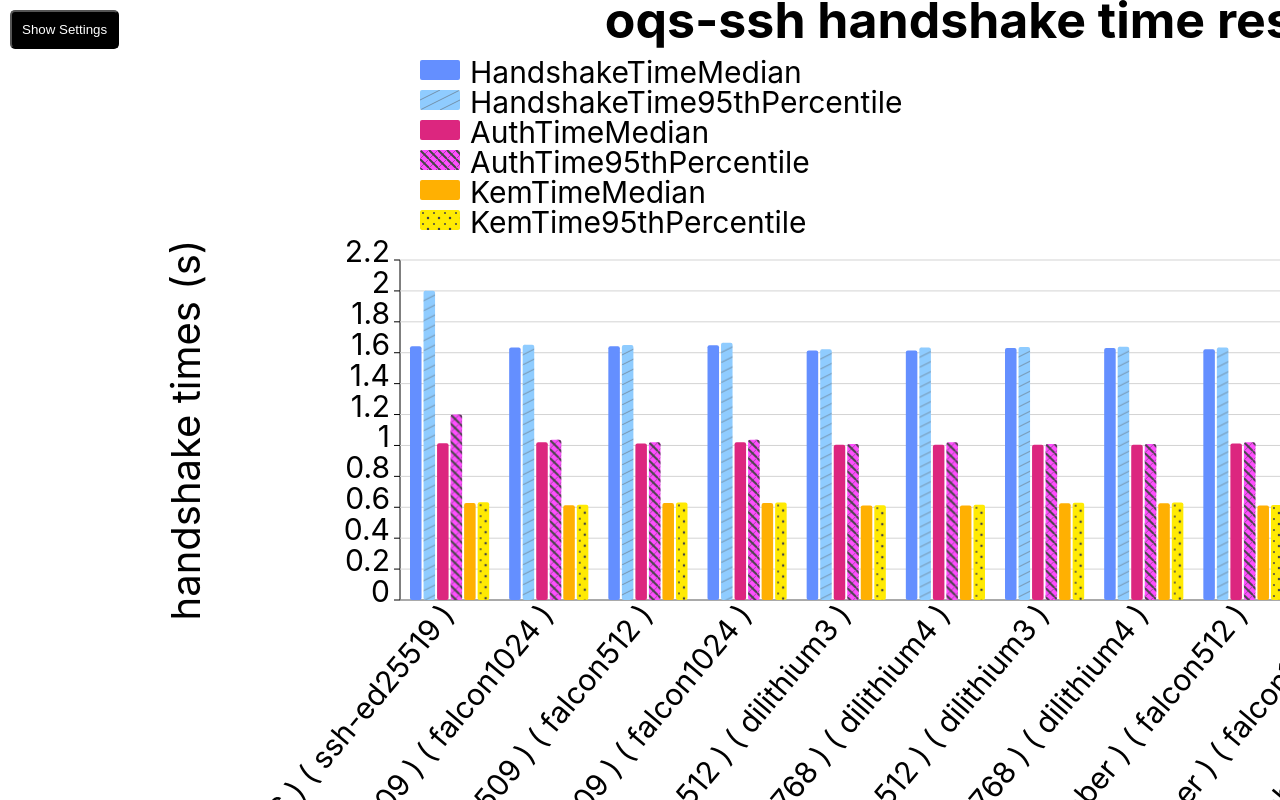
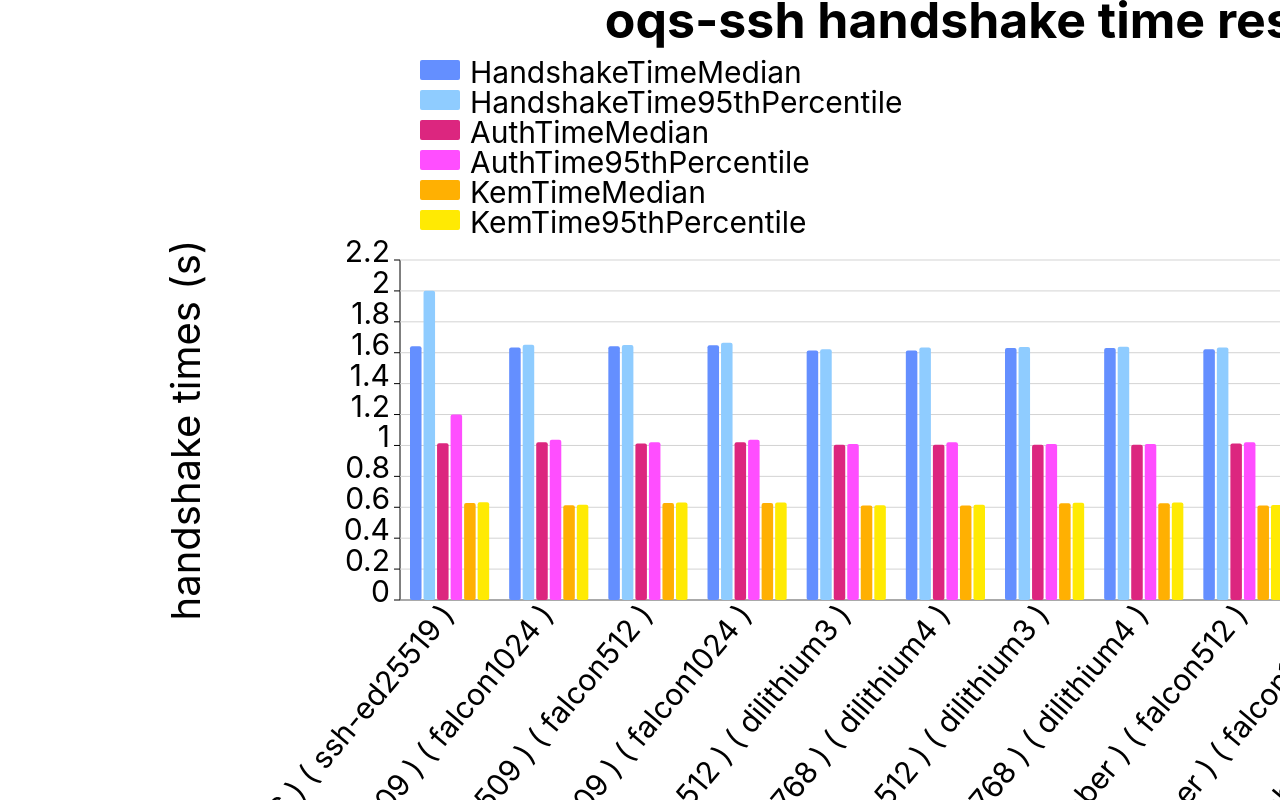
Before and after one commit to frankimhof/oqs-ssh-viz, a React (Create React App) app: page / in a window 1280 px wide. Shown: the top 800 px of the page. Built offline with nearby package versions, Linux system fonts and the light colour scheme.

Commit message:
open settings by double clicking on plot

```diff
--- a/src/App.tsx
+++ b/src/App.tsx
@@ -25,8 +25,9 @@ function App() {
     {
       label:"HandshakeTime95thPercentile",
       accessor: (d:DataEntry)=>d.hsTime95th,
-      color: d3.rgb("#648fff").brighter(1).toString(),
-      pattern: "diagonal-lines"
+      color: d3.rgb("#648fff").brighter(1).formatHex(),
+      pattern: ""
+      //pattern: "diagonal-lines"
     },
     {
       label:"AuthTimeMedian",
@@ -37,8 +38,9 @@ function App() {
     {
       label:"AuthTime95thPercentile",
       accessor: (d:DataEntry)=>d.authTime95th,
-      color: d3.rgb("#dc267f").brighter(2).toString(),
-      pattern: "checkered"
+      color: d3.rgb("#dc267f").brighter(2).formatHex(),
+      pattern: ""
+      //pattern: "checkered"
     },
     {
       label:"KemTimeMedian",
@@ -49,8 +51,10 @@ function App() {
     {
       label:"KemTime95thPercentile",
       accessor: (d:DataEntry)=>d.kemTime95th,
-      color: d3.rgb("#ffb002").brighter(0.8).toString(),
-      pattern: "circles"
+      //color: "#648fff",
+      color: d3.rgb("#ffb002").brighter(0.8).formatHex(),
+      pattern: ""
+      //pattern: "circles"
     },
   ];
 
@@ -92,10 +96,11 @@ function App() {
     <div className="App">
       <header className="App-header">
       </header>
-      <div className="App-body">
-        <button style={{position: "absolute", margin: "10px", padding: "10px", backgroundColor: "#000", color: "white", borderRadius: "5px"}} onClick={()=>setShowSettings(!showSettings)}>{showSettings? "Hide Settings":"Show Settings"}</button>
+        <div className="App-body">
         {showSettings &&
-          <div style={{position: "absolute", marginTop: "50px", width: "50vw", padding: "20px", backgroundColor: "#eee"}}>
+          <>
+          <div onDoubleClick={()=>setShowSettings(false)} style={{position: "fixed", top: 0, left: 0, bottom: 0, right: 0, overflow: "auto", background: "rgba(0,0,0,0.9)"}}/>
+          <div style={{width: "50vw", position: "absolute", padding: "20px", backgroundColor: "transparent"}}>
             <h4>Values</h4>
               <Select value={selectedValueAccessors.map(a=>({value: a.label, label: a.label}))} onChange={handleValueAccessorChange} options={allAvailableValueAccessors.map(a=>({value: a.label, label: a.label}))} isMulti/>
             <h4>SIGs</h4>
@@ -107,7 +112,9 @@ function App() {
             <h4>Bar Group Spacing</h4>
             <input style={{display: "block"}} value={barGroupSpacing} onChange={(e:React.ChangeEvent<HTMLInputElement>)=>setBarGroupSpacing(Number(e.target.value))} type="number"/>
           </div>
+          </>
         }
+        <div onDoubleClick={()=>setShowSettings(true)}>
         <BarPlot
           title={"oqs-ssh handshake time results"}
           xAccessor={(d:DataEntry):string=>("( " + d.kemName+" ) ( "+d.sigName+" )")}
@@ -118,6 +125,7 @@ function App() {
           barGroupSpacing={barGroupSpacing}
         >
         </BarPlot>
+        </div>
       </div>
   </div>
   );
```
